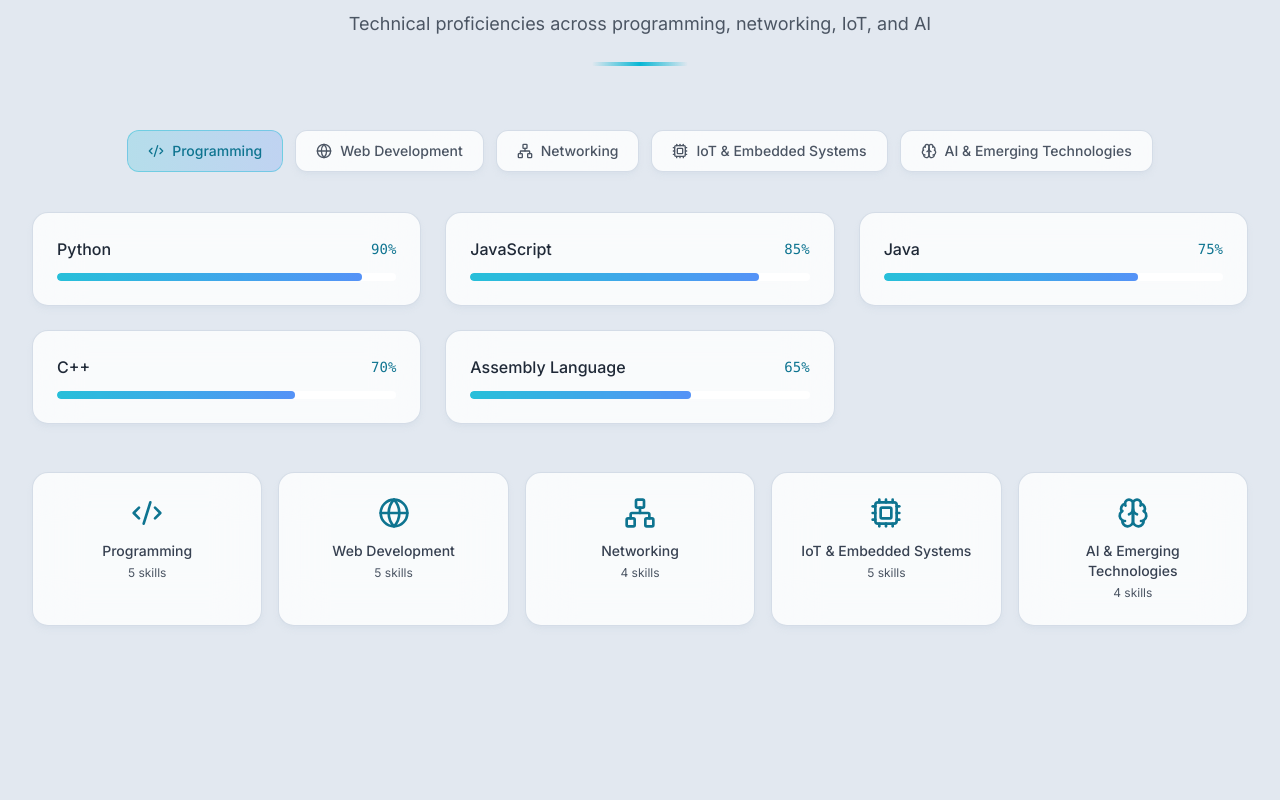
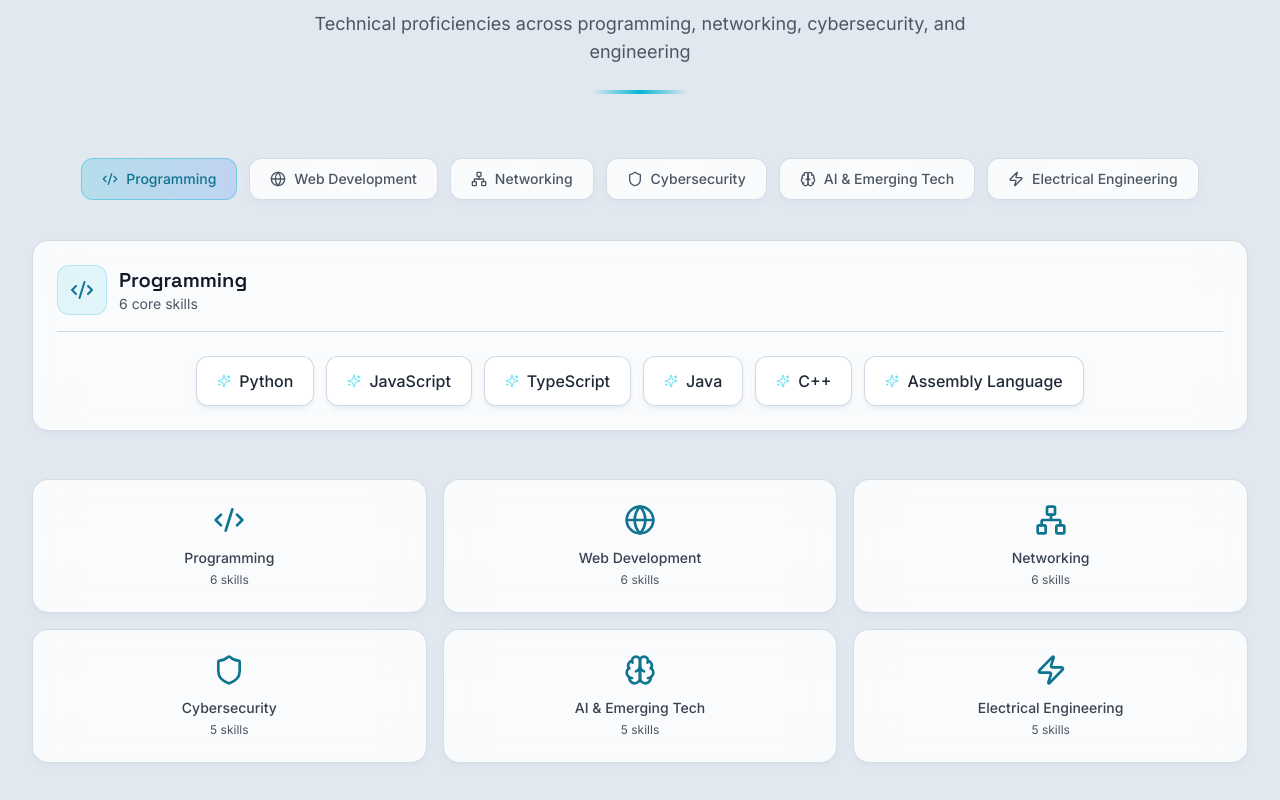
Before and after one commit to bella1243/portfolio, a React (Vite) app: page / in a window 1280 px wide. Shown: the part 2120-2920 px from the top of the page. Built offline with nearby package versions, Linux system fonts and the light colour scheme.

Commit message:
small updates

```diff
--- a/src/components/sections/About.tsx
+++ b/src/components/sections/About.tsx
@@ -81,11 +81,11 @@ export default function About() {
           viewport={{ once: true }}
           className="glass-card mb-16"
         >
-          <h3 className="font-display text-xl font-semibold mb-6 flex items-center gap-2">
+          <h3 className="font-display text-xl font-semibold mb-6 flex items-center justify-center gap-2">
             <Heart className="w-5 h-5 text-cyan-400" />
             Personal Interests
           </h3>
-          <div className="flex flex-wrap gap-3">
+          <div className="flex flex-wrap justify-center gap-3">
             {profile.interests.map((interest, i) => (
               <motion.span
                 key={interest}
--- a/src/components/sections/Skills.tsx
+++ b/src/components/sections/Skills.tsx
@@ -4,8 +4,10 @@ import {
   Code2,
   Globe,
   Network,
-  Cpu,
   Brain,
+  Shield,
+  Zap,
+  Sparkles,
   type LucideIcon,
 } from 'lucide-react'
 import SectionHeading from '../ui/SectionHeading'
@@ -15,19 +17,21 @@ const iconMap: Record<string, LucideIcon> = {
   Code2,
   Globe,
   Network,
-  Cpu,
   Brain,
+  Shield,
+  Zap,
 }
 
 export default function Skills() {
   const [activeCategory, setActiveCategory] = useState(0)
+  const ActiveIcon = iconMap[skillCategories[activeCategory].icon] || Code2
 
   return (
     <section id="skills" className="section-padding relative" aria-label="Skills">
       <div className="max-w-7xl mx-auto">
         <SectionHeading
           title="Skills & Expertise"
-          subtitle="Technical proficiencies across programming, networking, IoT, and AI"
+          subtitle="Technical proficiencies across programming, networking, cybersecurity, and engineering"
           icon={Code2}
         />
 
@@ -58,39 +62,45 @@ export default function Skills() {
           initial={{ opacity: 0, y: 20 }}
           animate={{ opacity: 1, y: 0 }}
           transition={{ duration: 0.4 }}
-          className="grid sm:grid-cols-2 lg:grid-cols-3 gap-6"
+          className="glass-card mb-12"
         >
+          <div className="flex items-center gap-3 mb-6 pb-4 border-b border-white/10">
+            <div className="p-3 rounded-xl bg-cyan-500/10 border border-cyan-500/20">
+              <ActiveIcon className="w-6 h-6 text-cyan-400" />
+            </div>
+            <div>
+              <h3 className="font-display text-xl font-semibold text-gray-100">
+                {skillCategories[activeCategory].title}
+              </h3>
+              <p className="text-sm text-gray-500">
+                {skillCategories[activeCategory].skills.length} core skills
+              </p>
+            </div>
+          </div>
+
+          <div className="flex flex-wrap justify-center gap-3">
             {skillCategories[activeCategory].skills.map((skill, i) => (
               <motion.div
-              key={skill.name}
-              initial={{ opacity: 0, y: 20 }}
-              animate={{ opacity: 1, y: 0 }}
-              transition={{ delay: i * 0.05 }}
-              whileHover={{ scale: 1.02 }}
-              className="glass-card group"
+                key={skill}
+                initial={{ opacity: 0, scale: 0.85 }}
+                animate={{ opacity: 1, scale: 1 }}
+                transition={{ delay: i * 0.04, type: 'spring', stiffness: 260, damping: 20 }}
+                whileHover={{ scale: 1.06, y: -3 }}
+                className="group relative px-5 py-3 rounded-xl glass border border-white/10 hover:border-cyan-500/40 transition-all cursor-default overflow-hidden"
               >
-              <div className="flex justify-between items-center mb-3">
+                <div className="absolute inset-0 bg-gradient-to-r from-cyan-500/0 via-cyan-500/5 to-blue-500/0 opacity-0 group-hover:opacity-100 transition-opacity" />
+                <div className="relative flex items-center gap-2">
+                  <Sparkles className="w-3.5 h-3.5 text-cyan-400/60 group-hover:text-cyan-400 transition-colors" />
                   <span className="font-medium text-gray-200 group-hover:text-cyan-400 transition-colors">
-                  {skill.name}
+                    {skill}
                   </span>
-                <span className="text-sm text-cyan-400 font-mono">{skill.level}%</span>
-              </div>
-              <div className="h-2 rounded-full bg-white/5 overflow-hidden">
-                <motion.div
-                  initial={{ width: 0 }}
-                  whileInView={{ width: `${skill.level}%` }}
-                  viewport={{ once: true }}
-                  transition={{ duration: 1, delay: i * 0.05, ease: 'easeOut' }}
-                  className="h-full rounded-full bg-gradient-to-r from-cyan-500 to-blue-500 relative"
-                >
-                  <div className="absolute inset-0 bg-white/20 animate-pulse-glow rounded-full" />
-                </motion.div>
                 </div>
               </motion.div>
             ))}
+          </div>
         </motion.div>
 
-        <div className="mt-12 grid sm:grid-cols-2 lg:grid-cols-5 gap-4">
+        <div className="grid sm:grid-cols-2 lg:grid-cols-3 gap-4">
           {skillCategories.map((cat, i) => {
             const Icon = iconMap[cat.icon] || Code2
             return (
@@ -100,9 +110,10 @@ export default function Skills() {
                 whileInView={{ opacity: 1, scale: 1 }}
                 viewport={{ once: true }}
                 transition={{ delay: i * 0.08 }}
+                whileHover={{ y: -4 }}
                 onClick={() => setActiveCategory(i)}
-                className={`glass-card cursor-pointer text-center ${
-                  activeCategory === i ? 'border-cyan-500/40' : ''
+                className={`glass-card cursor-pointer text-center transition-all ${
+                  activeCategory === i ? 'border-cyan-500/40 shadow-lg shadow-cyan-500/10' : ''
                 }`}
               >
                 <Icon className="w-8 h-8 text-cyan-400 mx-auto mb-3" />
--- a/src/data/profile.ts
+++ b/src/data/profile.ts
@@ -13,10 +13,10 @@ export const profile = {
   interests: [
     'Artificial Intelligence',
     'Software Development',
-    'Computer Networking',
+    'Electrical Engineering',
+    'Networking & Infrastructure',
     'Cybersecurity',
     'Emerging Technologies',
-    'Internet of Things (IoT)'
   ],
   email: 'abelbekanagot@gmail.com',
   linkedin: 'https://www.linkedin.com/in/abel-bekana-b42100285/',
--- a/src/data/skills.ts
+++ b/src/data/skills.ts
@@ -1,12 +1,7 @@
-export interface Skill {
-  name: string
-  level: number
-}
-
 export interface SkillCategory {
   title: string
   icon: string
-  skills: Skill[]
+  skills: string[]
 }
 
 export const skillCategories: SkillCategory[] = [
@@ -14,53 +9,69 @@ export const skillCategories: SkillCategory[] = [
     title: 'Programming',
     icon: 'Code2',
     skills: [
-      { name: 'Python', level: 90 },
-      { name: 'JavaScript', level: 85 },
-      { name: 'Java', level: 75 },
-      { name: 'C++', level: 70 },
-      { name: 'Assembly Language', level: 65 },
+      'Python',
+      'JavaScript',
+      'TypeScript',
+      'Java',
+      'C++',
+      'Assembly Language',
     ],
   },
   {
     title: 'Web Development',
     icon: 'Globe',
     skills: [
-      { name: 'HTML', level: 95 },
-      { name: 'CSS', level: 90 },
-      { name: 'JavaScript', level: 85 },
-      { name: 'Firebase', level: 80 },
-      { name: 'Responsive Design', level: 90 },
+      'HTML',
+      'CSS',
+      'React',
+      'JavaScript',
+      'Firebase',
+      'Responsive Design',
     ],
   },
   {
     title: 'Networking',
     icon: 'Network',
     skills: [
-      { name: 'Computer Networking', level: 88 },
-      { name: 'Network Infrastructure', level: 85 },
-      { name: 'Troubleshooting', level: 90 },
-      { name: 'Systems Integration', level: 82 },
+      'Computer Networking',
+      'Network Infrastructure',
+      'Routing & Switching',
+      'TCP/IP',
+      'Troubleshooting',
+      'Systems Integration',
     ],
   },
   {
-    title: 'IoT & Embedded Systems',
-    icon: 'Cpu',
+    title: 'Cybersecurity',
+    icon: 'Shield',
     skills: [
-      { name: 'ESP32', level: 88 },
-      { name: 'Firebase Realtime Database', level: 85 },
-      { name: 'Sensors and Actuators', level: 90 },
-      { name: 'GPS Integration', level: 80 },
-      { name: 'Embedded Programming', level: 85 },
+      'Network Security',
+      'Threat Analysis',
+      'Security Best Practices',
+      'Risk Assessment',
+      'Access Control',
     ],
   },
   {
-    title: 'AI & Emerging Technologies',
+    title: 'AI & Emerging Tech',
     icon: 'Brain',
     skills: [
-      { name: 'Generative AI', level: 85 },
-      { name: 'Prompt Engineering', level: 88 },
-      { name: 'AI Applications', level: 82 },
-      { name: 'Automation', level: 80 },
+      'Generative AI',
+      'Prompt Engineering',
+      'AI Applications',
+      'Automation',
+      'Machine Learning Basics',
+    ],
+  },
+  {
+    title: 'Electrical Engineering',
+    icon: 'Zap',
+    skills: [
+      'Circuit Analysis',
+      'Communication Systems',
+      'Signal Processing',
+      'Digital Systems',
+      'Electronics Design',
     ],
   },
 ]
```
Also changed, not shown: 1 other file (tests, documents, lock files or other folders). Lines whose indentation alone changed are shown as unchanged.
